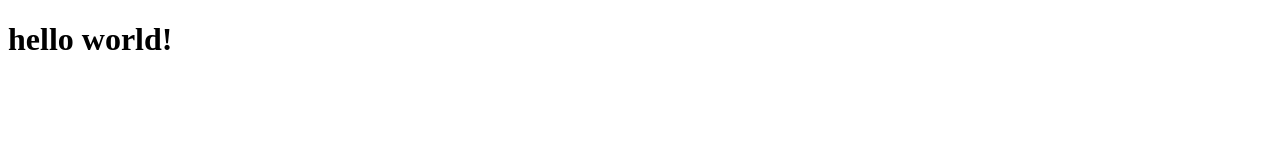
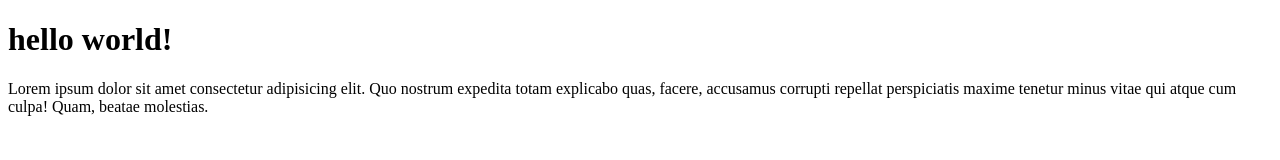
Before and after one commit to arisandifadillah/arisandi-git-test, a plain HTML site: page index.html in a window 1280 px wide. Drawn offline with Linux system fonts and the light colour scheme.

Commit message:
menambahkan paragraf

```diff
--- a/index.html
+++ b/index.html
@@ -7,5 +7,6 @@
 </head>
 <body>
     <h1>hello world!</h1>
+    <p>Lorem ipsum dolor sit amet consectetur adipisicing elit. Quo nostrum expedita totam explicabo quas, facere, accusamus corrupti repellat perspiciatis maxime tenetur minus vitae qui atque cum culpa! Quam, beatae molestias.</p>
 </body>
 </html>
```
